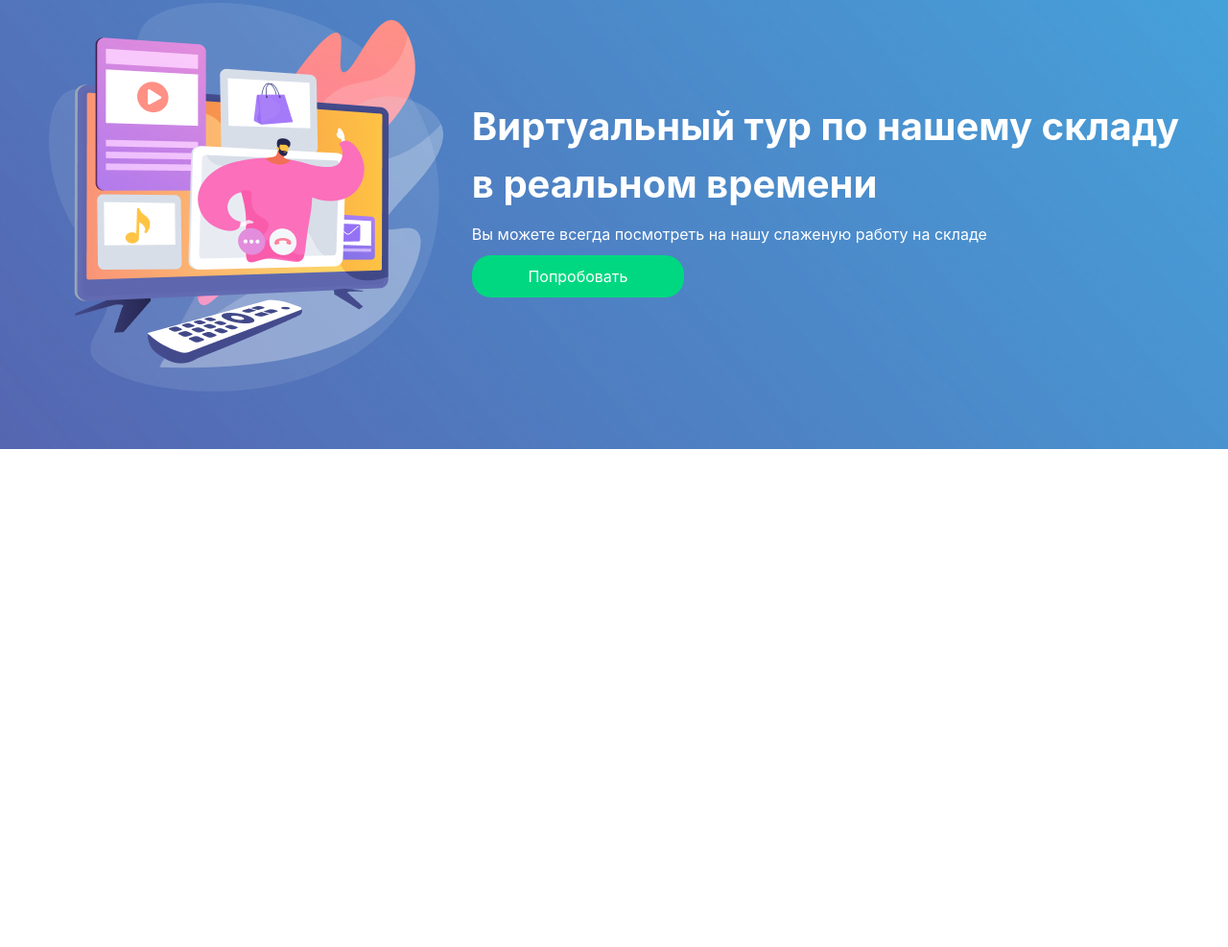
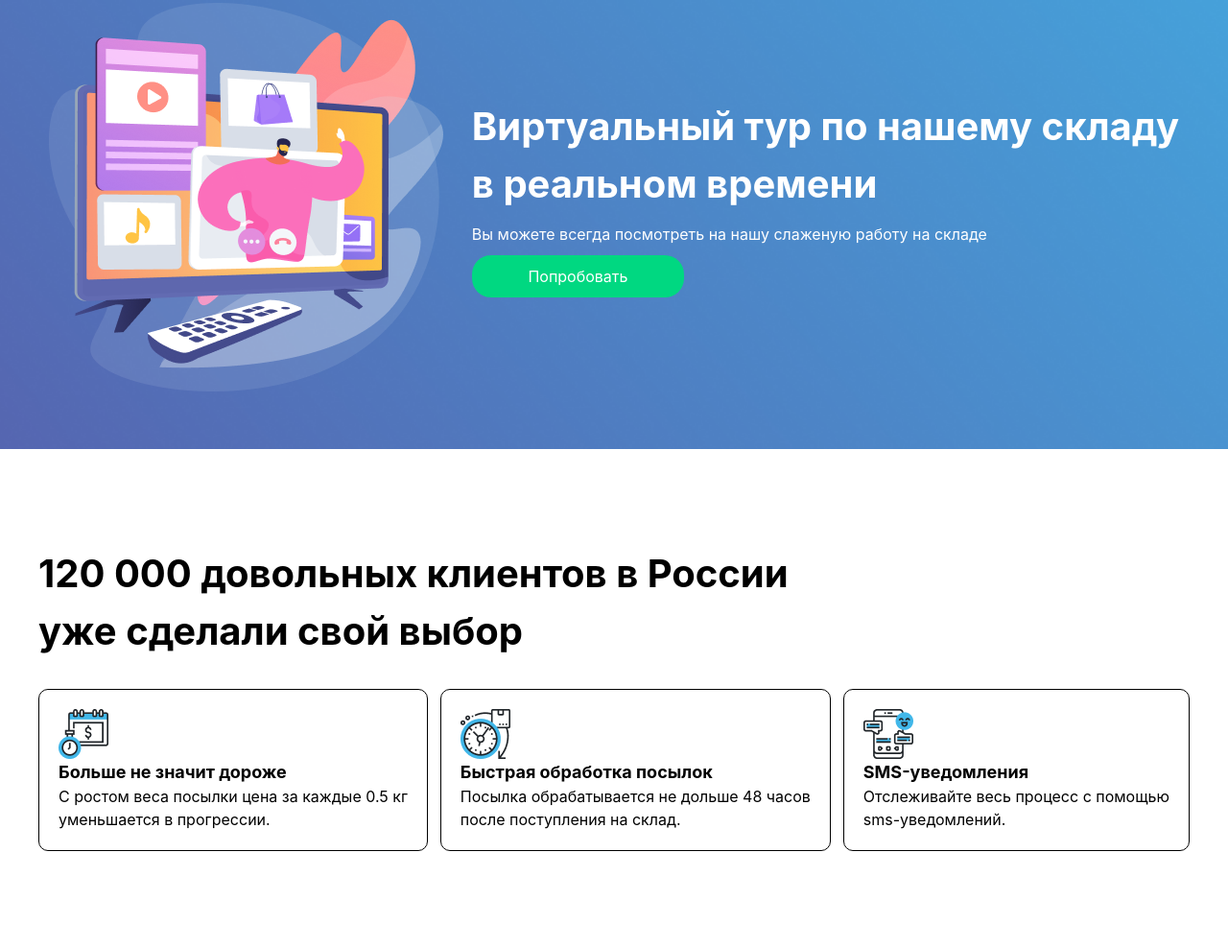
Before and after one commit to Tol1bjon/Project-13, a website: page index.html in a window 1280 px wide. Shown: the part 4679-5666 px from the top of the page at 96% size. Before the commit the page ends 5147 px from the top, so only its background shows below. Drawn offline with nearby package versions, Linux system fonts and the light colour scheme; files that its build step writes are made by us from their sources.

Commit message:
Section8

```diff
--- a/index.html
+++ b/index.html
@@ -319,6 +319,27 @@
                 </aside>
             </div>
         </section>
+
+        <section class="flex flex-col gap-[30px] max-w-[1200px] m-auto py-[100px] px-[10px] lg:px-0">
+            <h1 class="font-bold lg:text-[40px] text-[35px]">120 000 довольных клиентов в России <br class="lg:flex hidden"> уже сделали свой выбор</h1>
+            <aside class="flex lg:flex-row flex-col justify-between">
+                <div class="p-[20px] border-1 border-black rounded-[10px]">
+                    <img src="./src/Иконка (14).png" alt="">
+                    <h1 class="font-bold text-[18px]">Больше не значит дороже</h1>
+                    <p>С ростом веса посылки цена за каждые 0.5 кг <br class="lg:flex hidden"> уменьшается в прогрессии.</p>
+                </div>
+                <div class="p-[20px] border-1 border-black rounded-[10px]">
+                    <img src="./src/Иконка (15).png" alt="">
+                    <h1 class="font-bold text-[18px]">Быстрая обработка посылок</h1>
+                    <p>Посылка обрабатывается не дольше 48 часов <br class="lg:flex hidden"> после поступления на склад.</p>
+                </div>
+                <div class="p-[20px] border-1 border-black rounded-[10px]">
+                    <img src="./src/Иконка (16).png" alt="">
+                    <h1 class="font-bold text-[18px]">SMS-уведомления</h1>
+                    <p>Отслеживайте весь процесс с помощью <br class="lg:flex hidden"> sms-уведомлений.</p>
+                </div>
+            </aside>
+        </section>
     </main>
 </body>
 </html>
```
Also changed, not shown: src/Иконка (14).png (added), src/Иконка (15).png (added), src/Иконка (16).png (added).
